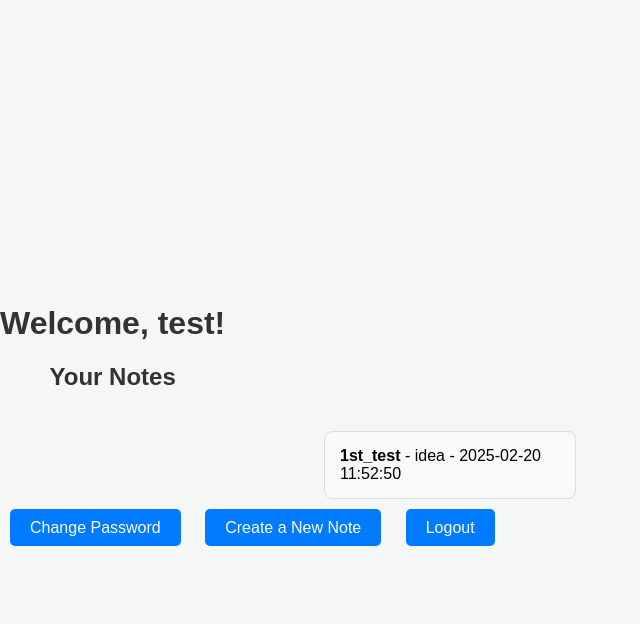
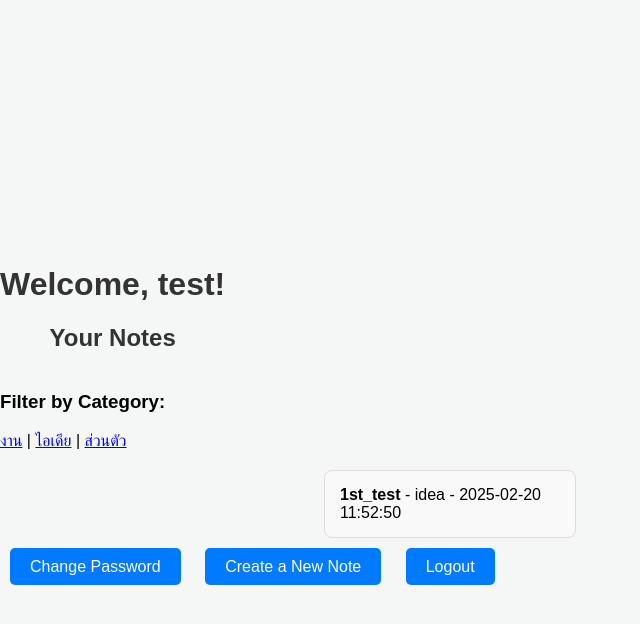
Before and after one commit to shironekoko/flask_test, a Flask app: page /my_notes in a window 1280 px wide. Shown: the top 624 px of the page, without its empty margins (0-640 px from the left). Run offline with Flask 3, Linux system fonts and the light colour scheme; a user stored in the database is signed in; data comes from the database, SQL or seed files in the repository.

Commit message:
categoryinmain

```diff
--- a/templates/my_notes.html
+++ b/templates/my_notes.html
@@ -109,6 +109,13 @@
         <h1>Welcome, {{ current_user.username }}!</h1>
         <h2>Your Notes</h2>
     </div>
+    <div class="category-links">
+        <h3>Filter by Category:</h3>
+        <a href="{{ url_for('notes_by_category', category='งาน') }}">งาน</a> |
+        <a href="{{ url_for('notes_by_category', category='ไอเดีย') }}">ไอเดีย</a> |
+        <a href="{{ url_for('notes_by_category', category='ส่วนตัว') }}">ส่วนตัว</a>
+    </div>
+
     <div class="note-container">
         {% if notes %}
             {% for note in notes %}
```
